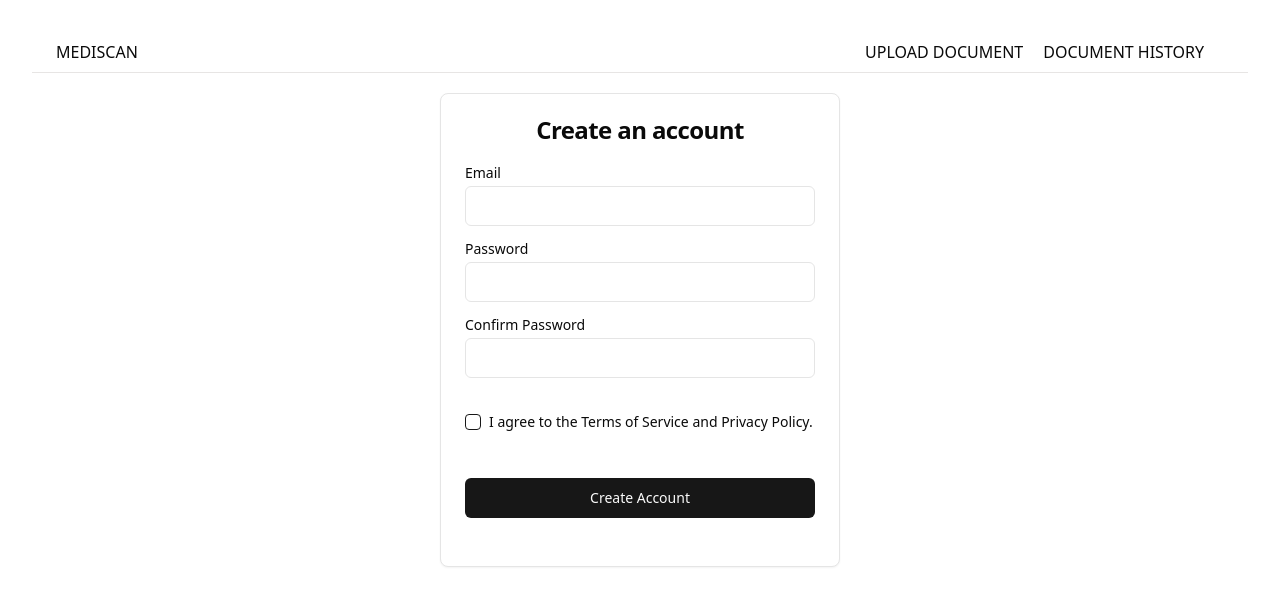
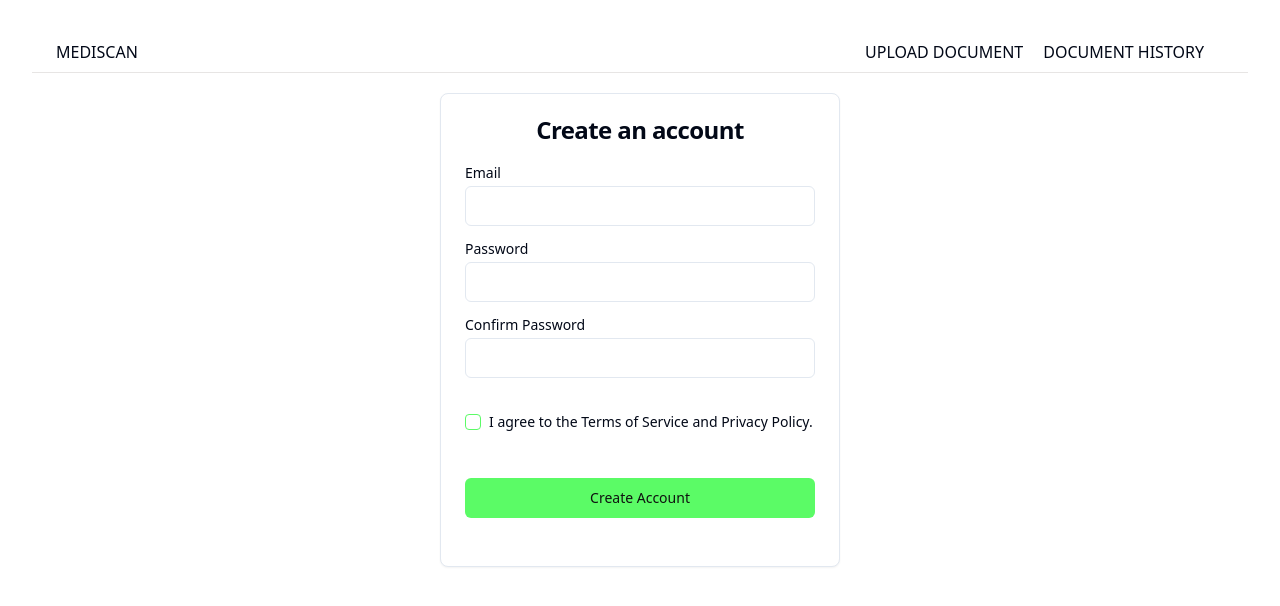
Before and after one commit to Chamidilshan/medi-scan, a React (Vite) app: page /signUp in a window 1280 px wide. Shown: the top 606 px of the page. Built offline with nearby package versions, Linux system fonts and the light colour scheme.

Commit message:
fixed color changed issues

```diff
--- a/src/index.css
+++ b/src/index.css
@@ -5,79 +5,64 @@
   @layer base {
     :root {
       --background: 0 0% 100%;
-      --foreground: 0 0% 3.9%;
+      --foreground: 222.2 84% 4.9%;
 
       --card: 0 0% 100%;
-      --card-foreground: 0 0% 3.9%;
+      --card-foreground: 222.2 84% 4.9%;
 
       --popover: 0 0% 100%;
-      --popover-foreground: 0 0% 3.9%;
+      --popover-foreground: 222.2 84% 4.9%;
 
-      --primary: 0 0% 9%;
-      --primary-foreground: 0 0% 98%;
+      --primary: 124 95% 67%;
+      --primary-foreground: 124 9.5% 6.7%;
 
-      --secondary: 0 0% 96.1%;
-      --secondary-foreground: 0 0% 9%;
+      --secondary: 210 40% 96.1%;
+      --secondary-foreground: 222.2 47.4% 11.2%;
 
-      --muted: 0 0% 96.1%;
-      --muted-foreground: 0 0% 45.1%;
+      --muted: 210 40% 96.1%;
+      --muted-foreground: 215.4 16.3% 46.9%;
 
-      --accent: 0 0% 96.1%;
-      --accent-foreground: 0 0% 9%;
+      --accent: 210 40% 96.1%;
+      --accent-foreground: 222.2 47.4% 11.2%;
 
       --destructive: 0 84.2% 60.2%;
-      --destructive-foreground: 0 0% 98%;
+      --destructive-foreground: 210 40% 98%;
 
-      --border: 0 0% 89.8%;
-      --input: 0 0% 89.8%;
-      --ring: 0 0% 3.9%;
+      --border: 214.3 31.8% 91.4%;
+      --input: 214.3 31.8% 91.4%;
+      --ring: 222.2 84% 4.9%;
 
       --radius: 0.5rem;
-
-      --chart-1: 12 76% 61%;
-
-      --chart-2: 173 58% 39%;
-
-      --chart-3: 197 37% 24%;
-
-      --chart-4: 43 74% 66%;
-
-      --chart-5: 27 87% 67%;
     }
 
     .dark {
-      --background: 0 0% 3.9%;
-      --foreground: 0 0% 98%;
+      --background: 222.2 84% 4.9%;
+      --foreground: 210 40% 98%;
 
-      --card: 0 0% 3.9%;
-      --card-foreground: 0 0% 98%;
+      --card: 222.2 84% 4.9%;
+      --card-foreground: 210 40% 98%;
 
-      --popover: 0 0% 3.9%;
-      --popover-foreground: 0 0% 98%;
+      --popover: 222.2 84% 4.9%;
+      --popover-foreground: 210 40% 98%;
 
-      --primary: 0 0% 98%;
-      --primary-foreground: 0 0% 9%;
+      --primary: 210 40% 98%;
+      --primary-foreground: 222.2 47.4% 11.2%;
 
-      --secondary: 0 0% 14.9%;
-      --secondary-foreground: 0 0% 98%;
+      --secondary: 217.2 32.6% 17.5%;
+      --secondary-foreground: 210 40% 98%;
 
-      --muted: 0 0% 14.9%;
-      --muted-foreground: 0 0% 63.9%;
+      --muted: 217.2 32.6% 17.5%;
+      --muted-foreground: 215 20.2% 65.1%;
 
-      --accent: 0 0% 14.9%;
-      --accent-foreground: 0 0% 98%;
+      --accent: 217.2 32.6% 17.5%;
+      --accent-foreground: 210 40% 98%;
 
       --destructive: 0 62.8% 30.6%;
-      --destructive-foreground: 0 0% 98%;
+      --destructive-foreground: 210 40% 98%;
 
-      --border: 0 0% 14.9%;
-      --input: 0 0% 14.9%;
-      --ring: 0 0% 83.1%;
-      --chart-1: 220 70% 50%;
-      --chart-2: 160 60% 45%;
-      --chart-3: 30 80% 55%;
-      --chart-4: 280 65% 60%;
-      --chart-5: 340 75% 55%;
+      --border: 217.2 32.6% 17.5%;
+      --input: 217.2 32.6% 17.5%;
+      --ring: 212.7 26.8% 83.9%;
     }
   }
 
--- a/src/pages/Header.jsx
+++ b/src/pages/Header.jsx
@@ -56,10 +56,18 @@ function Header() {
                 className="overflow-hidden rounded-full"
               >
 
-                <img src={userDetails.userProfilePhoto}
-                alt="Avatar"
-                className="overflow-hidden rounded-full"
+               {userDetails.userProfilePhoto ? (
+                 <img src={userDetails.userProfilePhoto}
+                 alt="Avatar"
+                 className="overflow-hidden rounded-full"
+                 />
+               ) : (
+                <img
+                  src="https://cdn.pixabay.com/photo/2017/11/10/05/48/user-2935527_1280.png"
+                  alt="Default Avatar"
+                  className="w-full h-full object-cover rounded-full"
                 />
+               )}
               </Button>
             </DropdownMenuTrigger>
             <DropdownMenuContent align="end">
--- a/tailwind.config.js
+++ b/tailwind.config.js
@@ -14,82 +14,67 @@ module.exports = {
   theme: {
     container: {
       center: true,
-  		padding: '2rem',
+      padding: "2rem",
       screens: {
-  			'2xl': '1400px'
-  		}
+        "2xl": "1400px",
+      },
     },
     extend: {
       colors: {
-  			border: 'hsl(var(--border))',
-  			input: 'hsl(var(--input))',
-  			ring: 'hsl(var(--ring))',
-  			background: 'hsl(var(--background))',
-  			foreground: 'hsl(var(--foreground))',
+        border: "hsl(var(--border))",
+        input: "hsl(var(--input))",
+        ring: "hsl(var(--ring))",
+        background: "hsl(var(--background))",
+        foreground: "hsl(var(--foreground))",
         primary: {
-  				DEFAULT: 'hsl(var(--primary))',
-  				foreground: 'hsl(var(--primary-foreground))'
+          DEFAULT: "hsl(var(--primary))",
+          foreground: "hsl(var(--primary-foreground))",
         },
         secondary: {
-  				DEFAULT: 'hsl(var(--secondary))',
-  				foreground: 'hsl(var(--secondary-foreground))'
+          DEFAULT: "hsl(var(--secondary))",
+          foreground: "hsl(var(--secondary-foreground))",
         },
         destructive: {
-  				DEFAULT: 'hsl(var(--destructive))',
-  				foreground: 'hsl(var(--destructive-foreground))'
+          DEFAULT: "hsl(var(--destructive))",
+          foreground: "hsl(var(--destructive-foreground))",
         },
         muted: {
-  				DEFAULT: 'hsl(var(--muted))',
-  				foreground: 'hsl(var(--muted-foreground))'
+          DEFAULT: "hsl(var(--muted))",
+          foreground: "hsl(var(--muted-foreground))",
         },
         accent: {
-  				DEFAULT: 'hsl(var(--accent))',
-  				foreground: 'hsl(var(--accent-foreground))'
+          DEFAULT: "hsl(var(--accent))",
+          foreground: "hsl(var(--accent-foreground))",
         },
         popover: {
-  				DEFAULT: 'hsl(var(--popover))',
-  				foreground: 'hsl(var(--popover-foreground))'
+          DEFAULT: "hsl(var(--popover))",
+          foreground: "hsl(var(--popover-foreground))",
         },
         card: {
-  				DEFAULT: 'hsl(var(--card))',
-  				foreground: 'hsl(var(--card-foreground))'
+          DEFAULT: "hsl(var(--card))",
+          foreground: "hsl(var(--card-foreground))",
         },
-  			chart: {
-  				'1': 'hsl(var(--chart-1))',
-  				'2': 'hsl(var(--chart-2))',
-  				'3': 'hsl(var(--chart-3))',
-  				'4': 'hsl(var(--chart-4))',
-  				'5': 'hsl(var(--chart-5))'
-  			}
       },
       borderRadius: {
-  			lg: 'var(--radius)',
-  			md: 'calc(var(--radius) - 2px)',
-  			sm: 'calc(var(--radius) - 4px)'
+        lg: "var(--radius)",
+        md: "calc(var(--radius) - 2px)",
+        sm: "calc(var(--radius) - 4px)",
       },
       keyframes: {
-  			'accordion-down': {
-  				from: {
-  					height: '0'
+        "accordion-down": {
+          from: { height: "0" },
+          to: { height: "var(--radix-accordion-content-height)" },
         },
-  				to: {
-  					height: 'var(--radix-accordion-content-height)'
-  				}
+        "accordion-up": {
+          from: { height: "var(--radix-accordion-content-height)" },
+          to: { height: "0" },
         },
-  			'accordion-up': {
-  				from: {
-  					height: 'var(--radix-accordion-content-height)'
-  				},
-  				to: {
-  					height: '0'
-  				}
-  			}
       },
       animation: {
-  			'accordion-down': 'accordion-down 0.2s ease-out',
-  			'accordion-up': 'accordion-up 0.2s ease-out'
-  		}
-  	}
+        "accordion-down": "accordion-down 0.2s ease-out",
+        "accordion-up": "accordion-up 0.2s ease-out",
+      },
+    },
   },
   plugins: [require("tailwindcss-animate"), flowbite.plugin(),],
 }
```
Also changed, not shown: src/pages/Slices/UserSlice.jsx (line endings or trailing spaces). Lines whose indentation alone changed are shown as unchanged.
